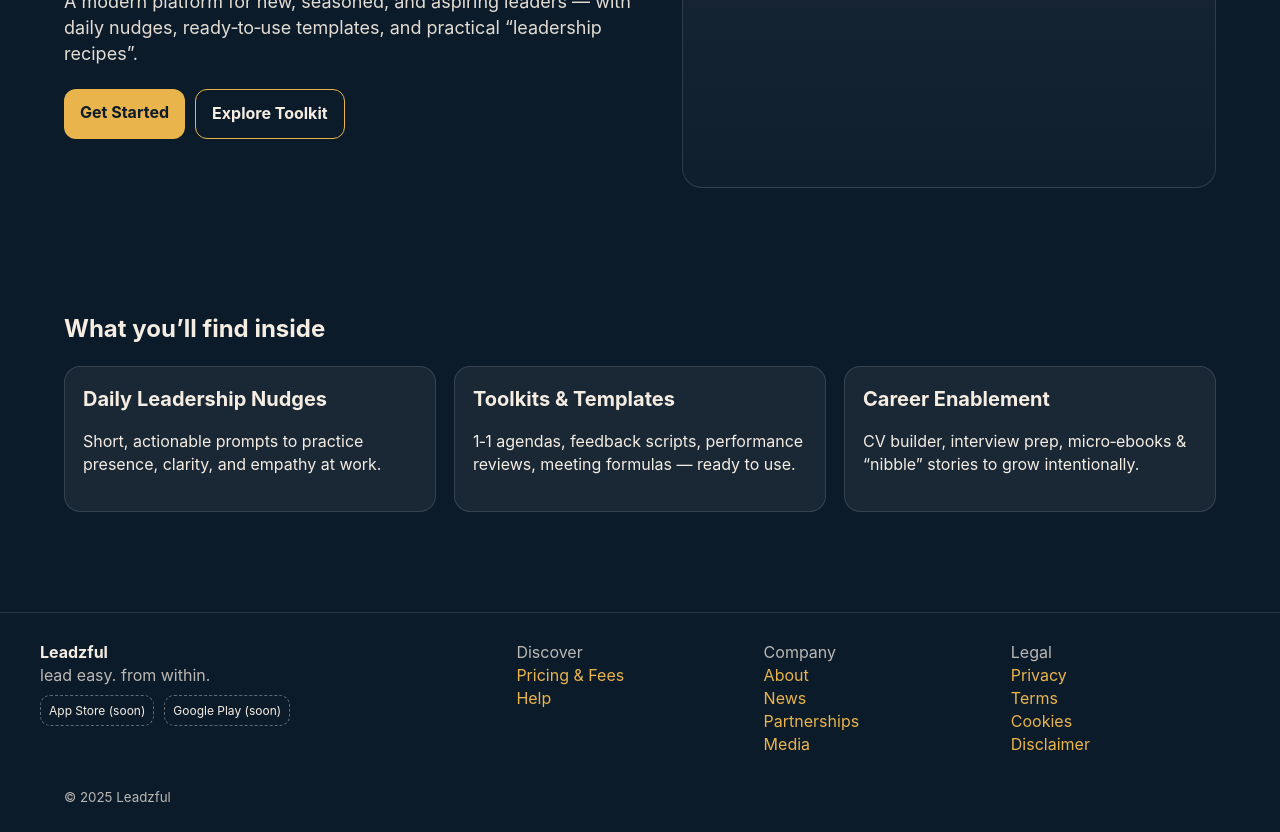
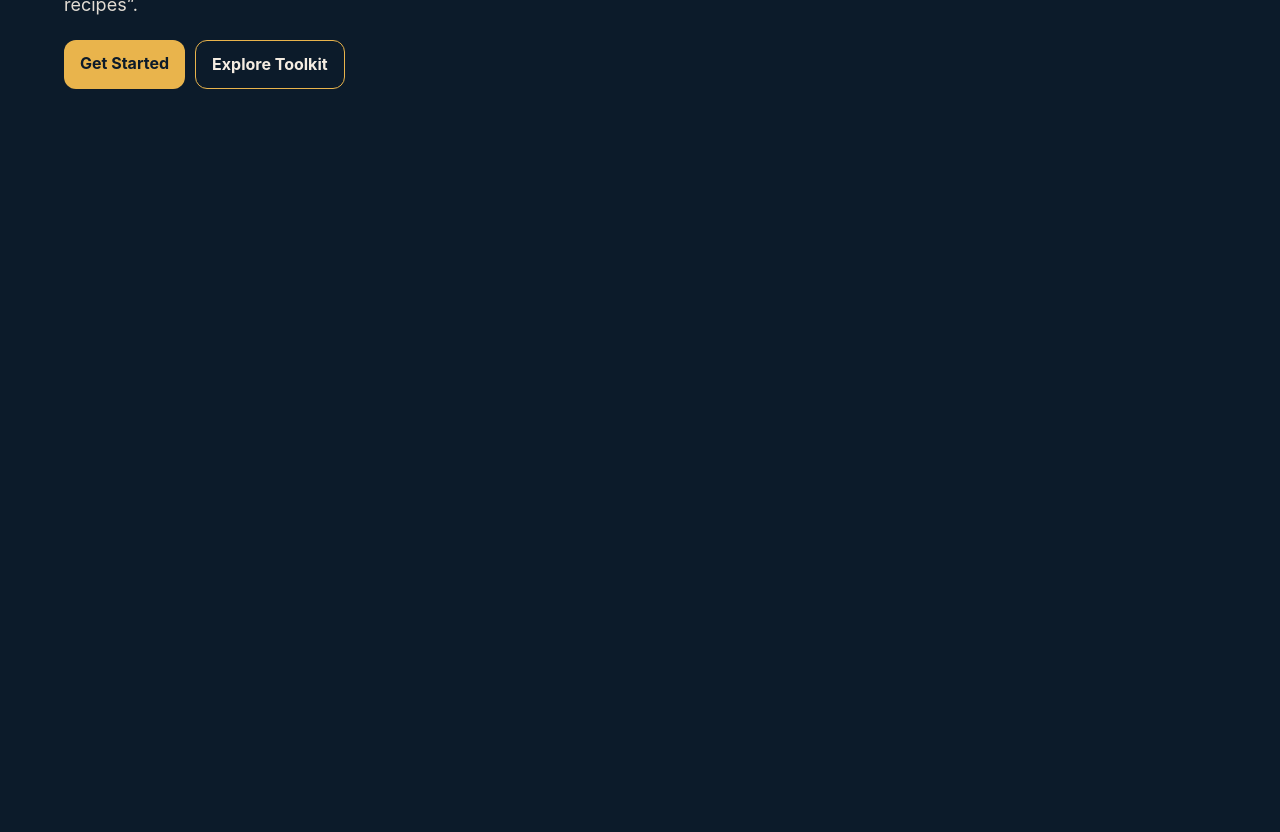
Before and after one commit to irmasfa/LEADZFUL, a plain HTML site: page index.html in a window 1280 px wide. Shown: the part 329-1161 px from the top of the page. After the commit the page ends 800 px from the top, so only its background shows below. Drawn offline with Linux system fonts and the light colour scheme; files that its build step writes are made by us from their sources.

Commit message:
Update index.html

```diff
--- a/index.html
+++ b/index.html
@@ -1,8 +1,15 @@
-<!doctype html><html lang="en"><head>
-<meta charset="utf-8"><meta name="viewport" content="width=device-width, initial-scale=1">
+<!doctype html>
+<html lang="en">
+<head>
+<meta charset="utf-8">
+<meta name="viewport" content="width=device-width, initial-scale=1">
 <title>Leadzful — lead easy. from within.</title>
 <meta name="description" content="Leadzful: a mindful leadership toolkit with daily nudges, ready templates, and practical leadership recipes.">
-<link rel="icon" href="assets/img/favicon.png"><link rel="stylesheet" href="assets/css/main.css"></head><body>
+<link rel="icon" href="favicon.png">
+<link rel="stylesheet" href="main.css">
+</head>
+<body>
+
 <header>
   <div class="container header-inner">
     <div style="display:flex;align-items:center;gap:10px">
@@ -12,47 +19,26 @@
       </svg>
       <strong>Leadzful</strong> <span class="muted">| lead easy. from within.</span>
     </div>
-    <nav><ul>
-      <li><a class="active" href="index.html">Home</a></li>
-      <li><a class="" href="toolkit.html">Toolkit</a></li>
-      <li><a class="" href="company.html">Company</a></li>
-      <li><a href="get-started.html">Get Started</a></li>
-    </ul></nav>
+    <nav>
+      <ul>
+        <li><a class="active" href="index.html">Home</a></li>
+        <li><a href="toolkit.html">Toolkit</a></li>
+        <li><a href="company.html">Company</a></li>
+        <li><a href="get-started.html">Get Started</a></li>
+      </ul>
+    </nav>
   </div>
 </header>
+
 <main class="container">
   <section class="hero">
     <div>
       <div class="tag">Mindful Leadership Toolkit</div>
       <h1>Lead easy. From within.</h1>
-      <p>A modern platform for new, seasoned, and aspiring leaders — with daily nudges, ready‑to‑use templates, and practical “leadership recipes”.</p>
+      <p>A modern platform for new, seasoned, and aspiring leaders — with daily nudges, ready-to-use templates, and practical “leadership recipes”.</p>
       <div style="display:flex;gap:10px;flex-wrap:wrap">
         <a class="btn" href="get-started.html">Get Started</a>
         <a class="btn secondary" href="toolkit.html">Explore Toolkit</a>
       </div>
     </div>
-    <div class="aside"><div id="wavewrap"></div></div>
-  </section>
-  <section class="section"><h2>What you’ll find inside</h2>
-    <div class="grid-3">
-      <div class="card"><h3>Daily Leadership Nudges</h3><p>Short, actionable prompts to practice presence, clarity, and empathy at work.</p></div>
-      <div class="card"><h3>Toolkits & Templates</h3><p>1‑1 agendas, feedback scripts, performance reviews, meeting formulas — ready to use.</p></div>
-      <div class="card"><h3>Career Enablement</h3><p>CV builder, interview prep, micro‑ebooks & “nibble” stories to grow intentionally.</p></div>
-    </div>
-  </section>
-</main>
-<footer>
-  <div class="container footer-inner">
-    <div><strong>Leadzful</strong><br><span class="muted">lead easy. from within.</span>
-      <div style="display:flex;gap:10px;margin-top:8px">
-        <span class="tag">App Store (soon)</span><span class="tag">Google Play (soon)</span>
-      </div>
-    </div>
-    <div><div class="muted">Discover</div><a href="discover.html">Pricing & Fees</a><br><a href="help.html">Help</a></div>
-    <div><div class="muted">Company</div><a href="company.html#about">About</a><br><a href="company.html#news">News</a><br><a href="company.html#partners">Partnerships</a><br><a href="company.html#media">Media</a></div>
-    <div><div class="muted">Legal</div><a href="legal/privacy.html">Privacy</a><br><a href="legal/terms.html">Terms</a><br><a href="legal/cookies.html">Cookies</a><br><a href="legal/disclaimer.html">Disclaimer</a></div>
-  </div>
-  <div class="container" style="padding-bottom:24px"><small class="muted">© 2025 Leadzful</small></div>
-</footer>
-<script src="assets/js/wave.js"></script>
-</body></html>
+    <div
```
